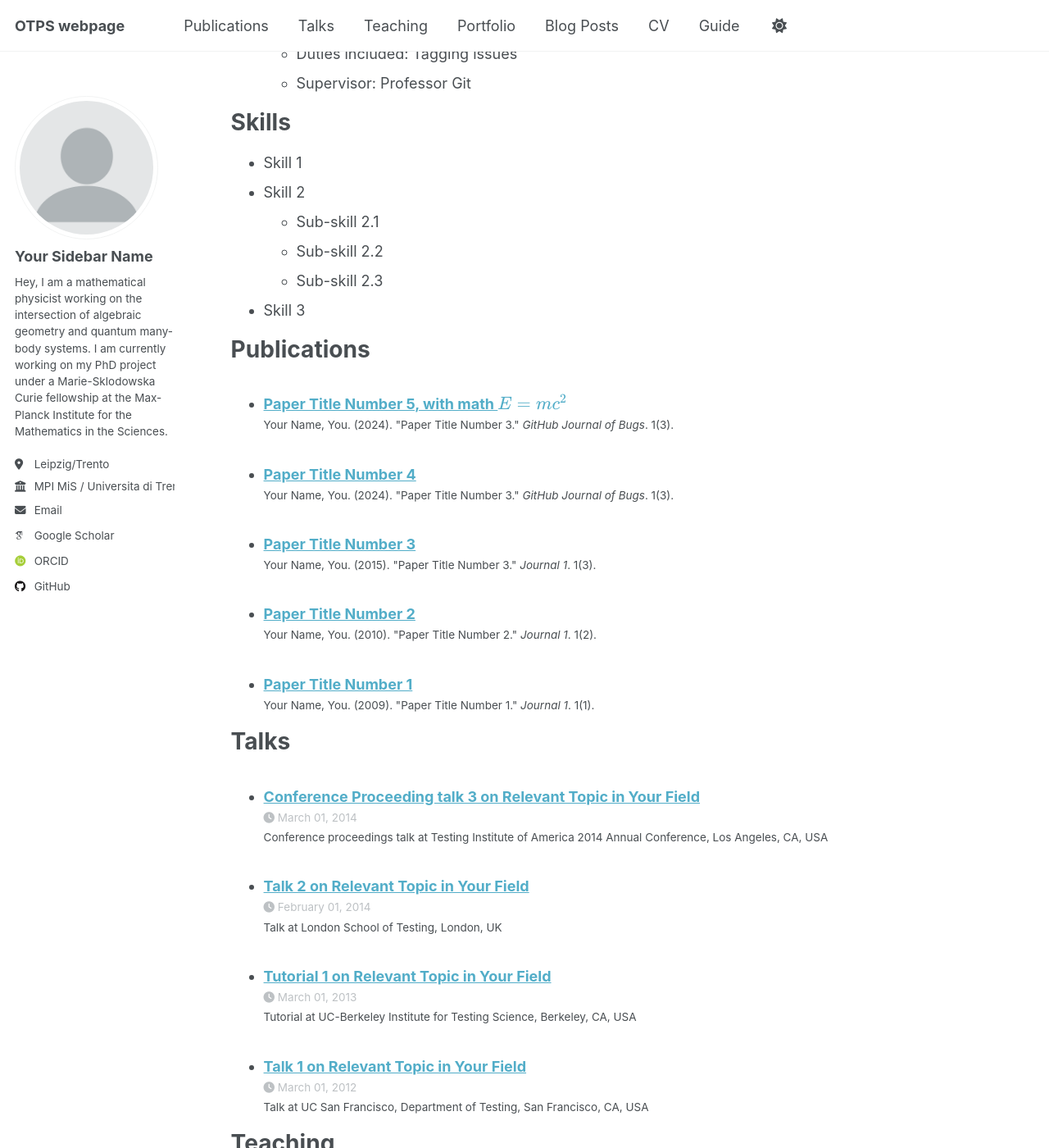
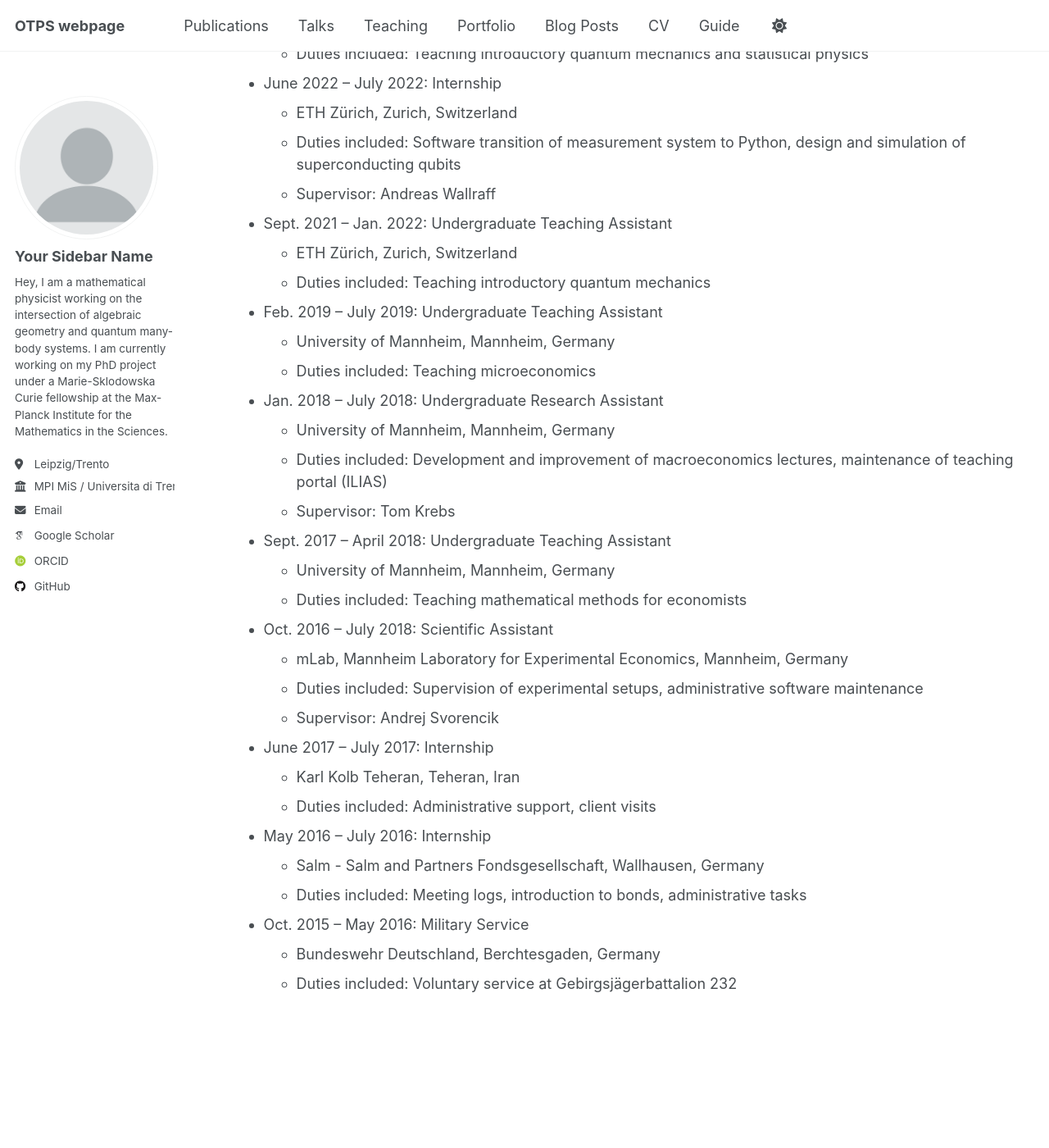
Before and after one commit to ottotpschmidt/ottotpschmidt.github.io, a Jekyll site: the page built from _pages/cv.md, in a window 1280 px wide and 1400 px high, scrolled down 706 px. Shown: the whole window at 82% size. Built offline with Jekyll 4.4.1, drawn with Linux system fonts in a browser that asks for light colours; some web fonts are replaced; a script that is not in the unit is left out; some of the changed text lies outside the part shown.

Commit message:
Revise CV with updated education and work experience
Updated educational qualifications and work experience sections, including new roles and responsibilities.

```diff
--- a/_pages/cv.md
+++ b/_pages/cv.md
@@ -11,55 +11,63 @@ redirect_from:
 
 Education
 ======
-* Ph.D Marie-Sklodowska Curie Fellowship TENORS, Mathematics and Physics, 2027 (expected)
+* Ph.D. Marie Sklodowska-Curie Fellowship TENORS, Mathematics and Physics, 2027 (expected)
 * M.Sc. Quantum Engineering, ETH Zürich, 2024
 * B.Sc. Physics, ETH Zürich, 2022
 * B.Sc. Mathematical Economics, Universität Mannheim, 2019
 
 Work experience
 ======
-* Spring 2024: Academic Pages Collaborator
-  * GitHub University
-  * Duties includes: Updates and improvements to template
-  * Supervisor: The Users
 
-* Fall 2015: Research Assistant
-  * GitHub University
-  * Duties included: Merging pull requests
-  * Supervisor: Professor Hub
+* June 2023 – July 2023: Research Assistant
+  * ETH Zürich, Zurich, Switzerland
+  * Duties included: Testing and installation of qubit control at the Quantum Computing Hub PSI
+  * Supervisor: Andreas Wallraff
 
-* Summer 2015: Research Assistant
-  * GitHub University
-  * Duties included: Tagging issues
-  * Supervisor: Professor Git
+* Jan. 2023 – Dec. 2023: Economic Research Assistant
+  * ETH Zürich, KOF, Zurich, Switzerland
+  * Duties included: Mathematical proof correction of draft articles
+  * Supervisor: Hans Gersbach
 
-Skills
-======
-* Skill 1
-* Skill 2
-  * Sub-skill 2.1
-  * Sub-skill 2.2
-  * Sub-skill 2.3
-* Skill 3
+* Sept. 2022 – Jan. 2023: Undergraduate Teaching Assistant
+  * ETH Zürich, Zurich, Switzerland
+  * Duties included: Teaching introductory quantum mechanics and statistical physics
 
-Publications
-======
-  <ul>{% for post in site.publications reversed %}
-    {% include archive-single-cv.html %}
-  {% endfor %}</ul>
+* June 2022 – July 2022: Internship
+  * ETH Zürich, Zurich, Switzerland
+  * Duties included: Software transition of measurement system to Python, design and simulation of superconducting qubits
+  * Supervisor: Andreas Wallraff
 
-Talks
-======
-  <ul>{% for post in site.talks reversed %}
-    {% include archive-single-talk-cv.html  %}
-  {% endfor %}</ul>
+* Sept. 2021 – Jan. 2022: Undergraduate Teaching Assistant
+  * ETH Zürich, Zurich, Switzerland
+  * Duties included: Teaching introductory quantum mechanics
 
-Teaching
-======
-  <ul>{% for post in site.teaching reversed %}
-    {% include archive-single-cv.html %}
-  {% endfor %}</ul>
+* Feb. 2019 – July 2019: Undergraduate Teaching Assistant
+  * University of Mannheim, Mannheim, Germany
+  * Duties included: Teaching microeconomics
 
-Service and leadership
-======
-* Currently signed in to 43 different slack teams
+* Jan. 2018 – July 2018: Undergraduate Research Assistant
+  * University of Mannheim, Mannheim, Germany
+  * Duties included: Development and improvement of macroeconomics lectures, maintenance of teaching portal (ILIAS)
+  * Supervisor: Tom Krebs
+
+* Sept. 2017 – April 2018: Undergraduate Teaching Assistant
+  * University of Mannheim, Mannheim, Germany
+  * Duties included: Teaching mathematical methods for economists
+
+* Oct. 2016 – July 2018: Scientific Assistant
+  * mLab, Mannheim Laboratory for Experimental Economics, Mannheim, Germany
+  * Duties included: Supervision of experimental setups, administrative software maintenance
+  * Supervisor: Andrej Svorencik
+
+* June 2017 – July 2017: Internship
+  * Karl Kolb Teheran, Teheran, Iran
+  * Duties included: Administrative support, client visits
+
+* May 2016 – July 2016: Internship
+  * Salm - Salm and Partners Fondsgesellschaft, Wallhausen, Germany
+  * Duties included: Meeting logs, introduction to bonds, administrative tasks
+
+* Oct. 2015 – May 2016: Military Service
+  * Bundeswehr Deutschland, Berchtesgaden, Germany
+  * Duties included: Voluntary service at Gebirgsjägerbattalion 232
```
